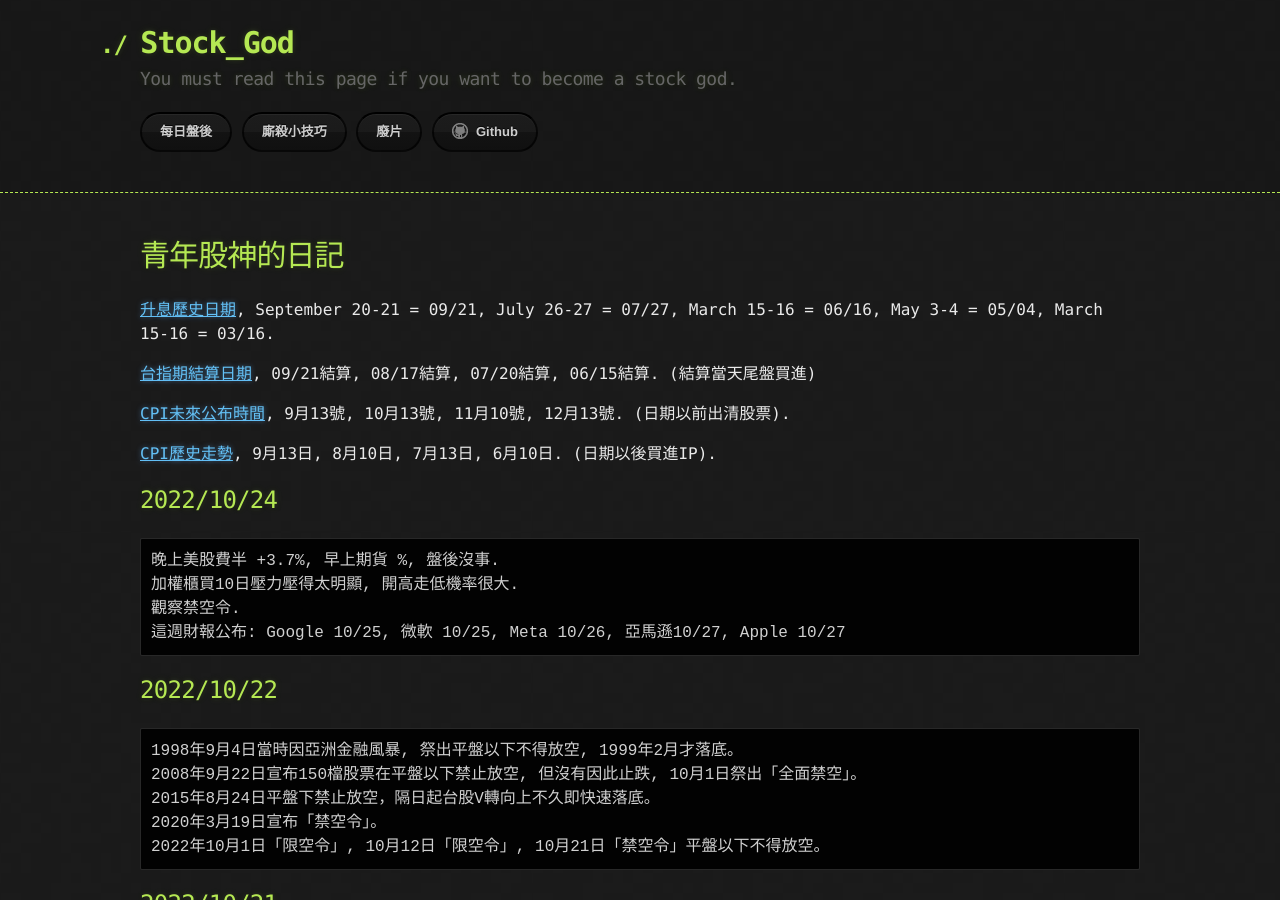
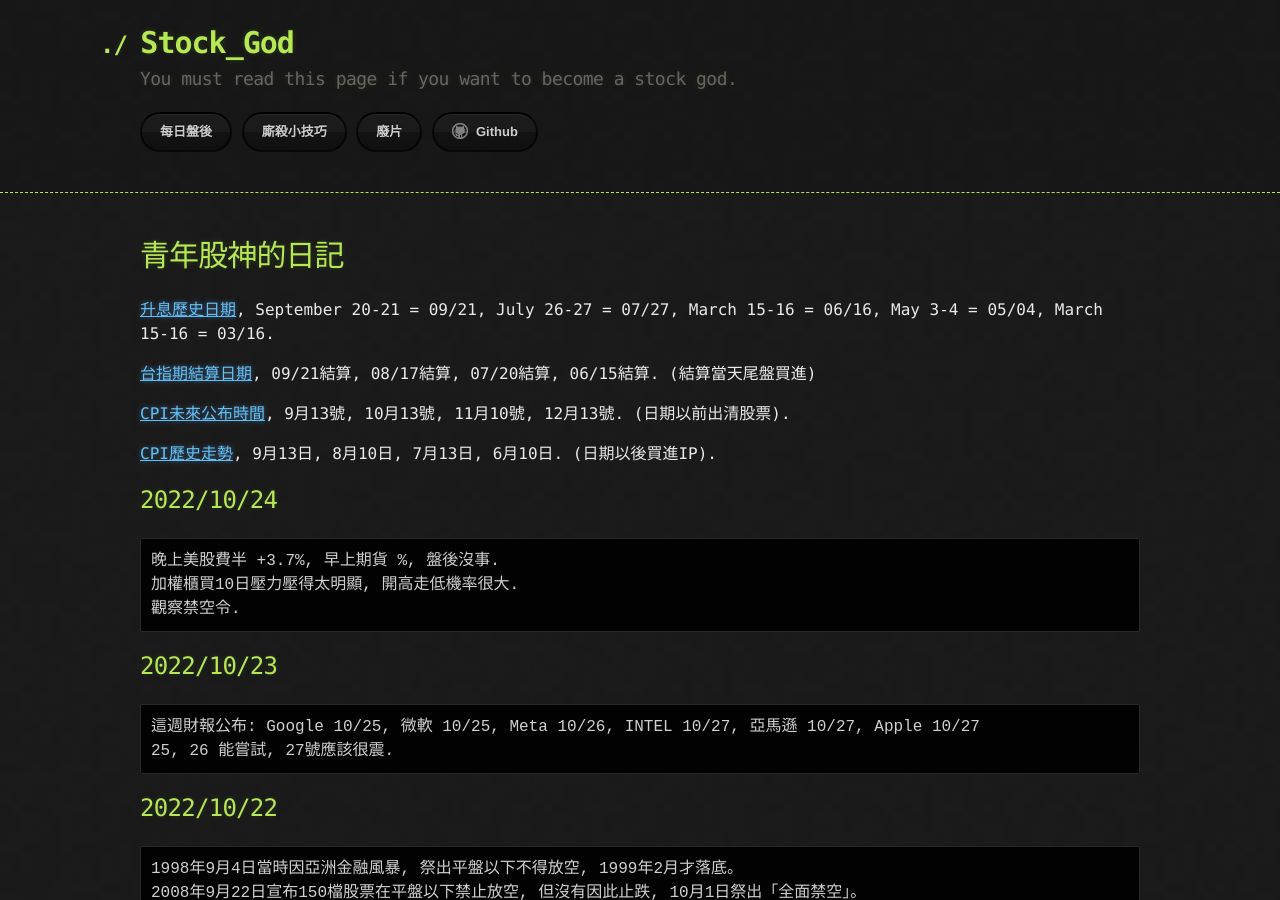
Before and after one commit to lepg5487/Stock_God, a Jekyll site: the page built from index.md, in a window 1280 px wide and 900 px high. Built offline with Jekyll 4.4.1, drawn with Linux system fonts in a browser that asks for light colours; our own code applies the rules of GitHub Pages for plain Markdown files.

Commit message:
Update index.md

````diff
--- a/index.md
+++ b/index.md
@@ -17,7 +17,12 @@ layout: testlayouts
 晚上美股費半 +3.7%, 早上期貨 %, 盤後沒事.
 加權櫃買10日壓力壓得太明顯, 開高走低機率很大.
 觀察禁空令.
-這週財報公布: Google 10/25, 微軟 10/25, Meta 10/26, 亞馬遜10/27, Apple 10/27
+```
+
+## 2022/10/23
+```
+這週財報公布: Google 10/25, 微軟 10/25, Meta 10/26, INTEL 10/27, 亞馬遜 10/27, Apple 10/27
+25, 26 能嘗試, 27號應該很震.
 ```
 
 ## 2022/10/22
````
